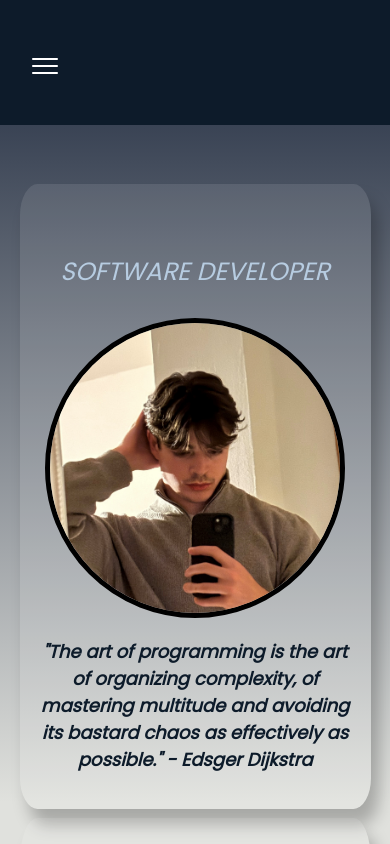
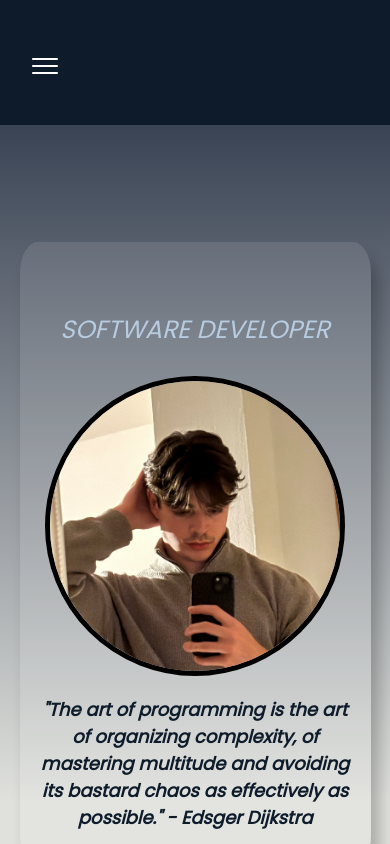
Before and after one commit to IgorPolajzer/software_developer_portfolio, a React (Create React App) app: page / in a window 390 px wide. Built offline with nearby package versions, Linux system fonts and the light colour scheme.

Commit message:
Changed padding on sections in media query.

```diff
--- a/src/App.css
+++ b/src/App.css
@@ -55,7 +55,7 @@ p,
     .contactme-section,
     .project-section,
     .cv-section{
-      margin-top: 15%; /*NavBar adjustment*/
+      margin-top: 30%; /*NavBar adjustment*/
       height: 83.4vh; /*NavBar adjustment*/
       height: 83.4svh;
       width: 100vw;
```
